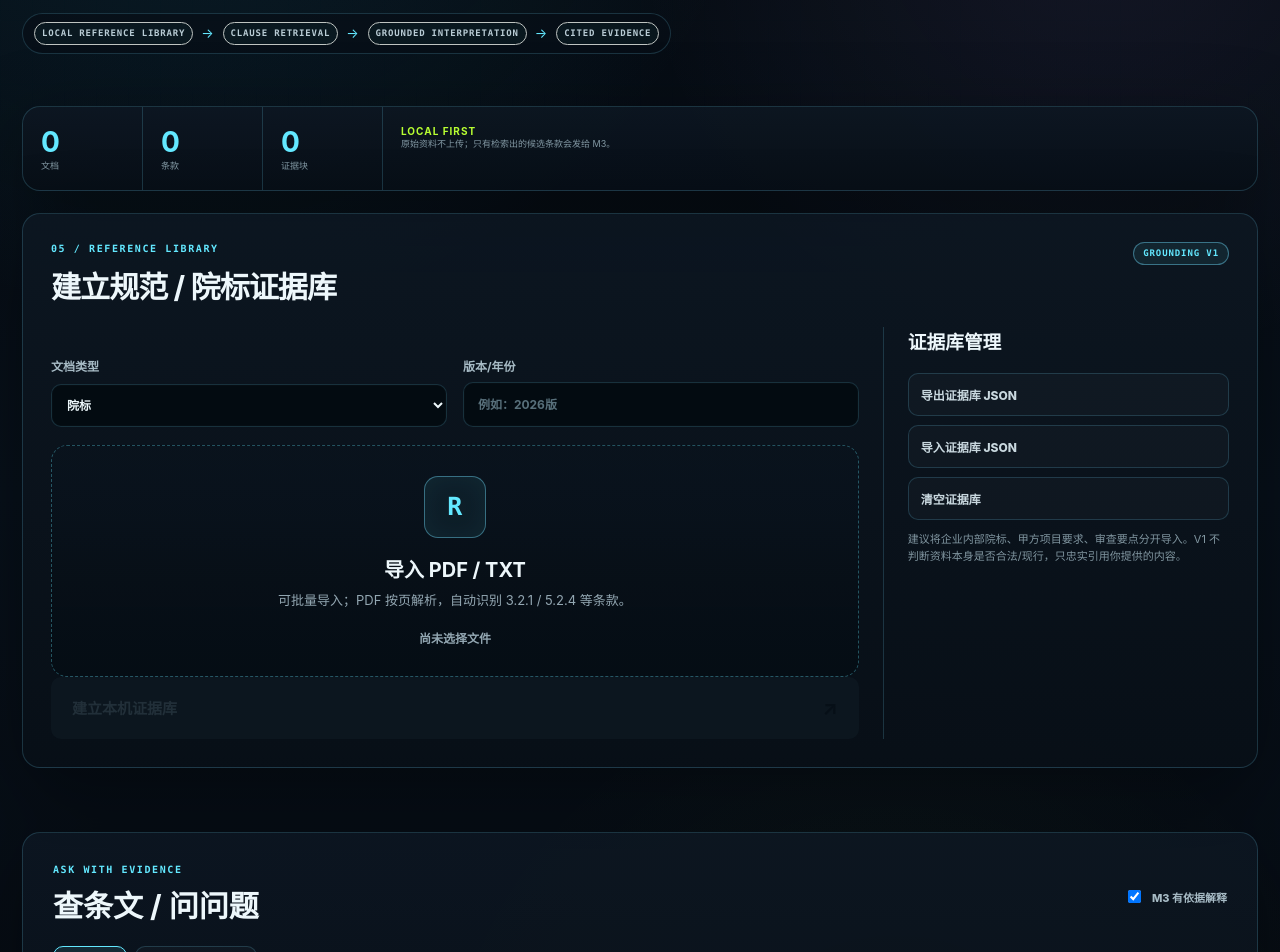
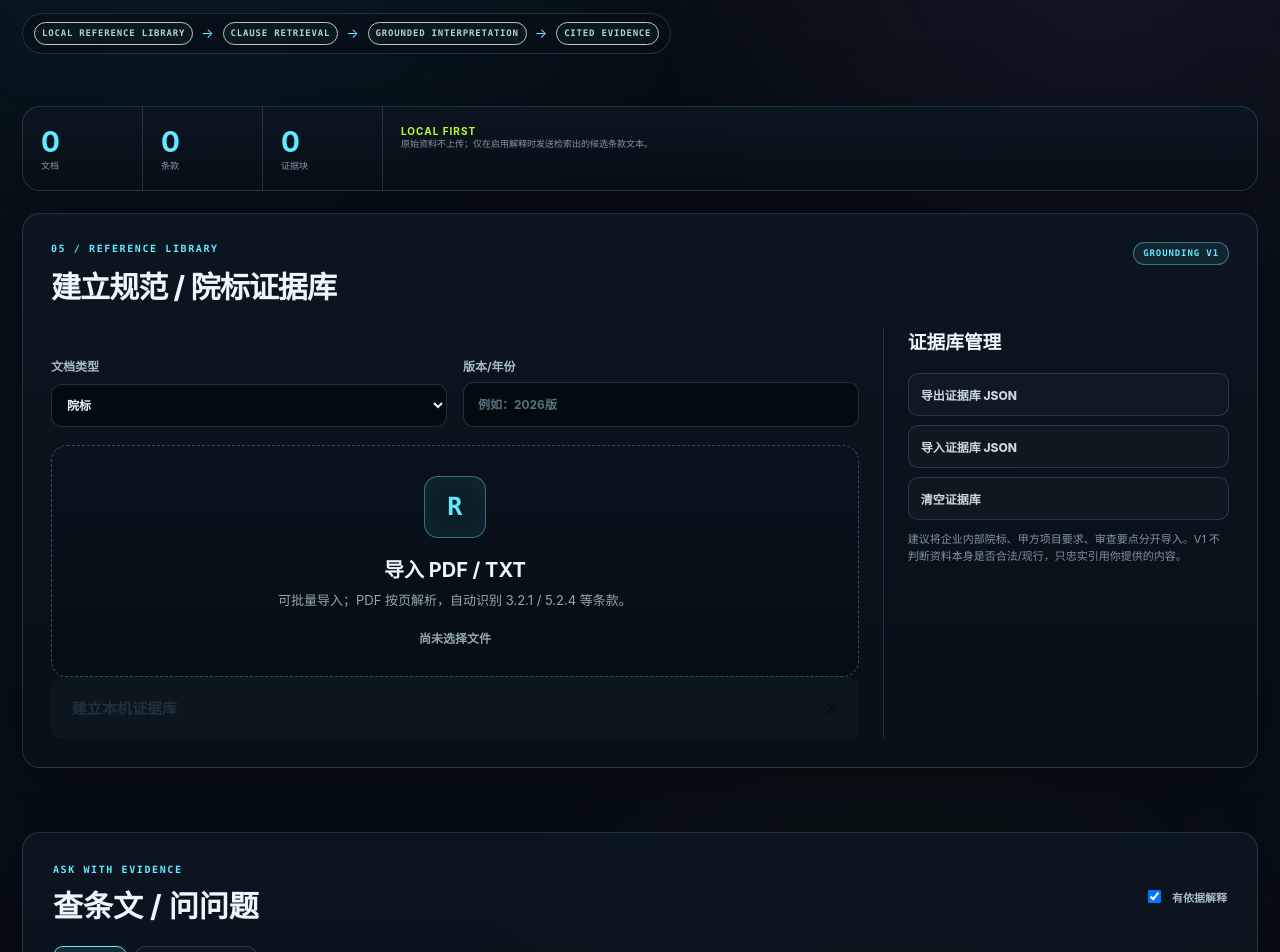
Before and after one commit to RuthlessCreature/ZhanghongSample, a website with bundled scripts: page public/reference-assistant.html in a window 1280 px wide. Shown: the part 460-1412 px from the top of the page. Built offline with nearby package versions, Linux system fonts and the light colour scheme; no server answers.

Commit message:
content: remove model-centric module 05 wording

```diff
--- a/public/reference-assistant.html
+++ b/public/reference-assistant.html
@@ -3,7 +3,7 @@
 <header class="topbar"><a class="brand" href="/"><span class="brand-mark">AH</span><span class="brand-name">Agent Hong</span></a><div class="status" id="serviceStatus"><span></span> 系统检查中</div></header>
 <main>
 <section class="hero ref-hero"><div class="eyebrow">ARCHITECTURAL INTELLIGENCE / 05</div><h1>规范与院标查询，<br><em>只基于当前资料形成依据。</em></h1><p>将院标、甲方要求、项目审查要点及允许使用的规范资料建立成本机证据库。所有说明必须回到具体文档、条款、页码和原文；当前资料中没有依据时明确标记为未找到。</p><div class="engine-strip"><span>LOCAL REFERENCE LIBRARY</span><b>→</b><span>CLAUSE RETRIEVAL</span><b>→</b><span>GROUNDED INTERPRETATION</span><b>→</b><span>CITED EVIDENCE</span></div></section>
-<section class="ref-stats"><div><strong id="docCount">0</strong><span>文档</span></div><div><strong id="clauseCount">0</strong><span>条款</span></div><div><strong id="chunkCount">0</strong><span>证据块</span></div><div class="privacy"><b>LOCAL FIRST</b><span>原始资料不上传；只有检索出的候选条款会发给 M3。</span></div></section>
+<section class="ref-stats"><div><strong id="docCount">0</strong><span>文档</span></div><div><strong id="clauseCount">0</strong><span>条款</span></div><div><strong id="chunkCount">0</strong><span>证据块</span></div><div class="privacy"><b>LOCAL FIRST</b><span>原始资料不上传；仅在启用解释时发送检索出的候选条款文本。</span></div></section>
 <section class="workspace"><div class="workspace-head"><div><div class="step-tag">05 / REFERENCE LIBRARY</div><h2>建立规范 / 院标证据库</h2></div><span class="beta">GROUNDING V1</span></div>
 <div class="import-ref-grid"><div>
 <div class="meta-grid"><label>文档类型<select id="docType"><option>院标</option><option>甲方要求</option><option>项目审查要点</option><option>规范资料</option><option>其他</option></select></label><label>版本/年份<input id="docVersion" placeholder="例如：2026版"></label></div>
@@ -11,7 +11,7 @@
 <button class="primary" id="indexBtn" disabled><span>建立本机证据库</span><b>↗</b></button></div>
 <div class="ref-tools"><h3>证据库管理</h3><button class="secondary tool" id="exportBtn">导出证据库 JSON</button><label class="secondary tool">导入证据库 JSON<input id="importBackup" type="file" accept=".json,application/json" hidden></label><button class="secondary tool danger" id="clearBtn">清空证据库</button><p>建议将企业内部院标、甲方项目要求、审查要点分开导入。V1 不判断资料本身是否合法/现行，只忠实引用你提供的内容。</p></div></div>
 <div class="index-progress hidden" id="progress"><i id="progressBar"></i><b id="progressTitle">正在建立索引…</b><span id="progressText"></span></div></section>
-<section class="search-panel"><div class="search-head"><div><div class="step-tag">ASK WITH EVIDENCE</div><h2>查条文 / 问问题</h2></div><label class="ai-toggle"><input id="aiToggle" type="checkbox" checked><span>M3 有依据解释</span></label></div>
+<section class="search-panel"><div class="search-head"><div><div class="step-tag">ASK WITH EVIDENCE</div><h2>查条文 / 问问题</h2></div><label class="ai-toggle"><input id="aiToggle" type="checkbox" checked><span>有依据解释</span></label></div>
 <div class="mode-row"><button class="mode-btn active" data-mode="clause">查条文</button><button class="mode-btn" data-mode="issue">问题反查依据</button></div>
 <div class="search-box"><textarea id="query" rows="3" placeholder="例如：5.2.4 / 屋顶花园防水上翻多少？ / 楼梯净宽只有1100，我们院标怎么要求？"></textarea><button id="askBtn">检索依据 ↗</button></div>
 <div class="filters"><select id="docFilter"><option value="">全部文档</option></select><select id="typeFilter"><option value="all">全部类型</option><option>院标</option><option>甲方要求</option><option>项目审查要点</option><option>规范资料</option><option>其他</option></select></div>
```
